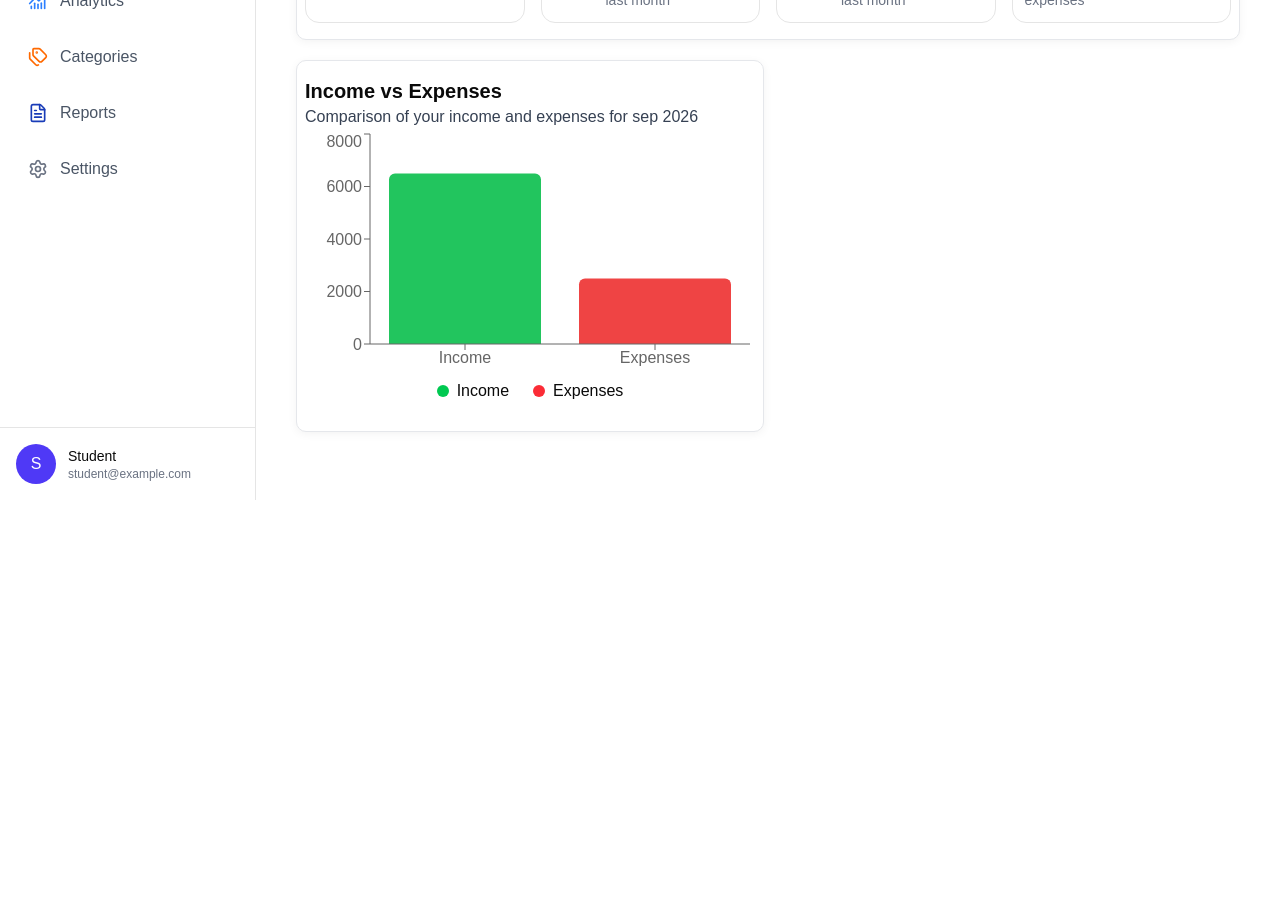
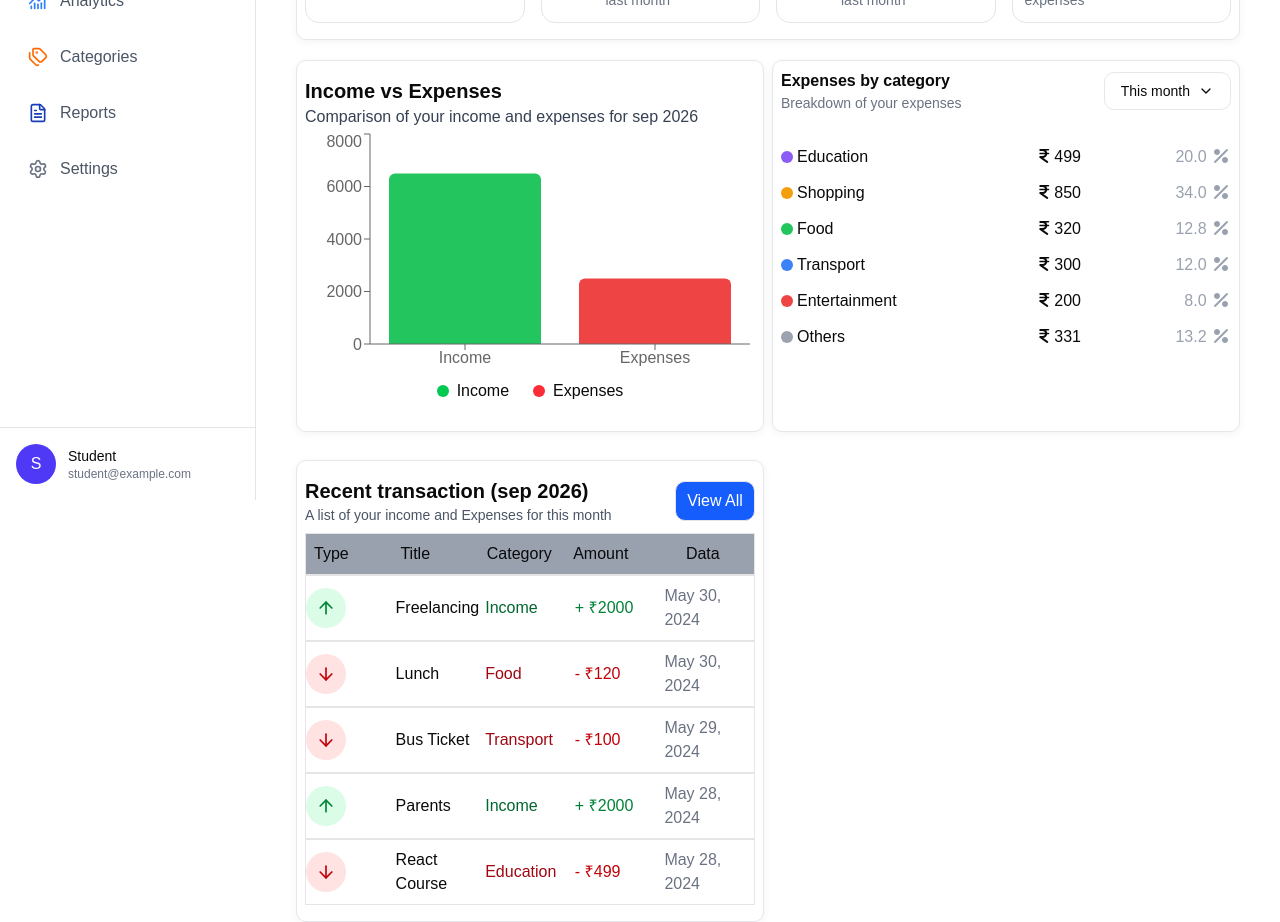
Before and after one commit to Indrajit-barui/SpendWise, a React (Vite) app: page /Report in a window 1280 px wide. Shown: the part 300-1222 px from the top of the page. Before the commit the page ends 800 px from the top, so only its background shows below. Built offline with nearby package versions, Linux system fonts and the light colour scheme.

Commit message:
add Recent transactions in report section

```diff
--- /dev/null
+++ b/src/components/Report/RecenttransactionReport.jsx
@@ -0,0 +1,144 @@
+import Income from "@/pages/Income";
+import { ArrowUp,ArrowDown } from "lucide-react";
+
+
+const RecenttransactionReport = () => {
+    const recentTransactions = [
+  {
+    id:1,
+    type: "income",
+    title: "Freelancing",
+    category: "Income",
+    amount: 2000,
+    date: "May 30, 2024",
+  },
+  {
+    id:2,
+    type: "expense",
+    title: "Lunch",
+    category: "Food",
+    amount: 120,
+    date: "May 30, 2024",
+  },
+  {
+    id:3,
+    type: "expense",
+    title: "Bus Ticket",
+    category: "Transport",
+    amount: 100,
+    date: "May 29, 2024",
+  },
+  {
+    id:4,
+    type: "income",
+    title: "Parents",
+    category: "Income",
+    amount: 2000,
+    date: "May 28, 2024",
+  },
+  {
+    id:5,
+    type: "expense",
+    title: "React Course",
+    category: "Education",
+    amount: 499,
+    date: "May 28, 2024",
+  },
+];
+  return (
+    <div className="w-full mt-5 rounded-lg border border-gray-200 bg-white shadow-[0_2px_10px_rgba(0,0,0,0.05)] py-4 px-2">
+        {/* header */}
+
+        <div className="flex justify-between items-center">
+            <div>
+                <p className="text-xl font-bold">Recent transaction (sep 2026)</p>
+                <p className="text-gray-600 text-sm">A list of your income and Expenses for this month</p>
+            </div>
+            <div>
+              <button className=" text-white bg-blue-600 cursor-pointer border w-20 h-10 px-2 py-1 rounded-lg flex items-center justify-center shrink-0">View All</button>
+            </div>
+        </div>
+        {/* Recent Transaction */}
+         {/* Table Header */}
+        <div className="hidden xl:grid grid-cols-5 border mt-2 px-2 py-2 bg-gray-400">
+           <div>Type</div>
+           <div>Title</div>
+           <div>Category</div>
+           <div>Amount</div>
+           <div className="text-center">Data</div>
+        </div>
+
+        {/* Recent Transaction data*/}
+        <div>
+            {
+                recentTransactions.map((item)=>(
+                    <div key={item.id}>
+                        {/* Desktop version */}
+                        <div className="hidden xl:grid grid-cols-5 border py-2 items-center">
+                            <div className={`h-10 w-10 rounded-full ${item.type==="income"?"bg-green-100":"bg-red-100"} flex items-center justify-center text-xl font-bold`}>
+                                {
+                                    item.type==="income"?(
+                                        <ArrowUp size={20} className="text-green-700"/>
+                                    ):(
+                                        <ArrowDown size={20} className="text-red-700"/>
+                                    )
+                                }
+                            </div>
+                            <div className="font-medium">
+                                {item.title}
+                            </div>
+                            <div className={`${item.type==="income"?"text-green-800":"text-red-800"} font-medium`}>
+                                {item.category}
+                            </div>
+                            <div className={`${item.type==="income"?"text-green-700":"text-red-700"}`}>
+
+                                {
+                                    item.type==="income"?"+ ":"- "
+                                }₹{item.amount}
+                            </div>
+
+                            <div className="text-gray-500">
+                                {item.date}
+                            </div>
+                        </div>
+                        {/* mobile version */}
+                        <div className="xl:hidden flex items-center gap-2 mt-2 border-b py-2 px-1">
+                        <div className={`h-10 w-10 rounded-full ${item.type==="income"?"bg-green-100":"bg-red-100"} flex items-center justify-center text-xl font-bold`}>
+                                {
+                                    item.type==="income"?(
+                                        <ArrowUp size={20} className="text-green-700"/>
+                                    ):(
+                                        <ArrowDown size={20} className="text-red-700"/>
+                                    )
+                                }
+                            </div>
+
+{/* Title + Category + Date */}
+  <div className="flex-1 min-w-0">
+    <p className="font-medium">{item.title}</p>
+
+    <div className="flex items-center gap-3 mt-1">
+      <p>{item.category}</p>
+
+      <p className="text-sm text-gray-500">
+        {item.date}
+      </p>
+    </div>
+  </div>
+
+                            <div className={`${item.type==="income"?"text-green-700":"text-red-700"} text-right`}>
+
+                                {
+                                    item.type==="income"?"+ ":"- "
+                                }₹{item.amount}
+                            </div>
+                        </div>
+                    </div>
+                ))
+            }
+        </div>
+    </div>
+  )
+}
+
+export default RecenttransactionReport
--- a/src/pages/Report.jsx
+++ b/src/pages/Report.jsx
@@ -1,6 +1,8 @@
 import { Download } from "lucide-react"
 import ReportStats from "@/components/Stats/ReportStats"
 import IncomevsExpenses from "@/components/Report/IncomevsExpenses"
+import ExpensesByCategory from "@/components/Analytics/ExpensesByCategory"
+import RecenttransactionReport from "@/components/Report/RecenttransactionReport"
 const Report = () => {
   return (
     <div className="">
@@ -37,6 +39,8 @@ const Report = () => {
       </div>
       <div className="grid grid-cols-1 lg:grid-cols-2 gap-2">
         <IncomevsExpenses/>
+        <ExpensesByCategory/>
+        <RecenttransactionReport/>
         </div>
 
     </div>
```
